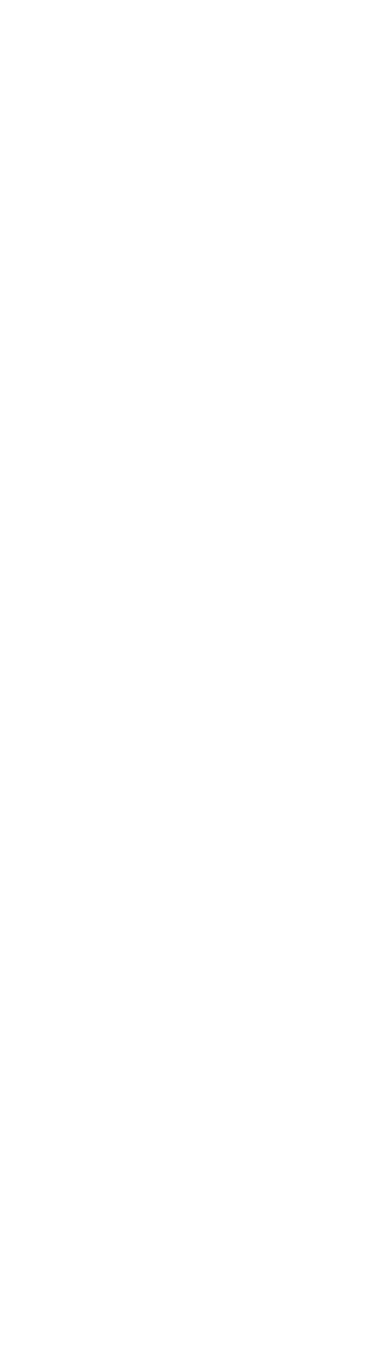
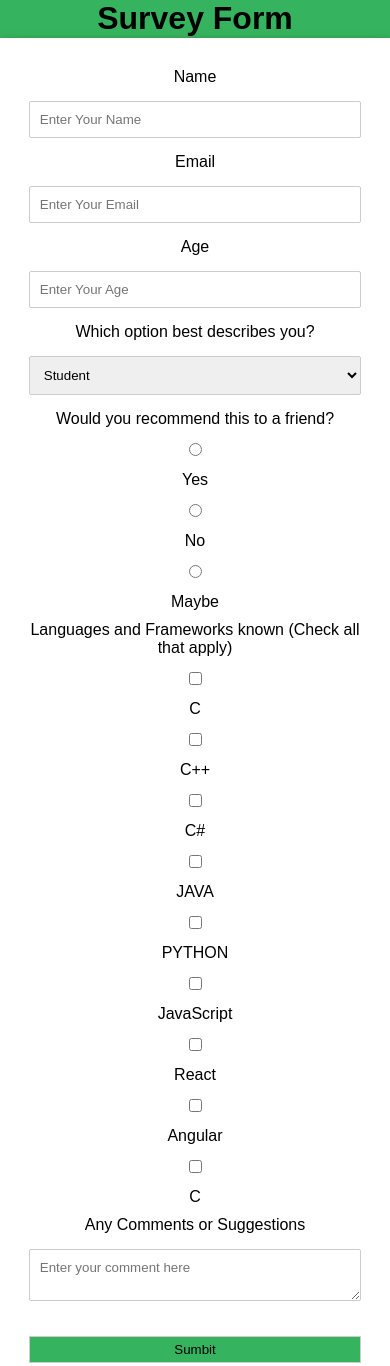
Before and after one commit to saurabhmishra1464/Survey-Form, a plain HTML site: page index.html in a window 390 px wide. Shown: the top 1366 px of the page. Before the commit the page ends 844 px from the top, so only its background shows below. Drawn offline with Linux system fonts and the light colour scheme.

Commit message:
survey form with responsiveness

```diff
--- a/index.html
+++ b/index.html
@@ -1,11 +1,76 @@
 <!DOCTYPE html>
 <html lang="en">
+
 <head>
     <meta charset="UTF-8">
     <meta name="viewport" content="width=device-width, initial-scale=1.0">
     <title>Survey Form</title>
+    <link rel="stylesheet" href="./style.css">
 </head>
+
 <body>
+    <h1>Survey Form</h1>
+    <form>
+        <div class="form-control">
+            <label><span>Name</span></label>
+            <input type="text" placeholder="Enter Your Name">
+            <label><span>Email</span></label>
+            <input type="text" placeholder="Enter Your Email">
+            <label><span>Age</span></label>
+            <input type="text" placeholder="Enter Your Age">
+            <label><span>Which option best describes you?</span></label>
+            <select name="" id="">
+                <option>Student</option>
+                <option>Teacher</option>
+            </select>
+            <div class="radio-btn-div">
+            <label><span>Would you recommend this to a friend?</span></label>
+            <label class="radio-label" for="recommed-1">
+                <input type="radio" id="recommed-1" name="recommed">Yes
+                </input>
+            </label>
+            <label class="radio-label" for="recommed-2">
+                <input type="radio" id="recommed-2" name="recommed">No
+                </input>
+            </label>
+            <label class="radio-label" for="recommed-3">
+                <input type="radio" id="recommed-3" name="recommed">Maybe
+                </input>
+            </label>
+        </div>
+            <label>Languages and Frameworks known (Check all that apply)</label>
+            <label for="checkbox-1">
+                <input type="checkbox"> C</input>
+            </label>
+            <label for="checkbox-2">
+                <input type="checkbox"> C++</input>
+            </label>
+            <label for="checkbox-3">
+                <input type="checkbox"> C#</input>
+            </label>
+            <label for="checkbox-4">
+                <input type="checkbox"> JAVA</input>
+            </label>
+            <label for="checkbox-5">
+                <input type="checkbox"> PYTHON</input>
+            </label>
+            <label for="checkbox-6">
+                <input type="checkbox"> JavaScript</input>
+            </label>
+            <label for="checkbox-7">
+                <input type="checkbox"> React</input>
+            </label>
+            <label for="checkbox-8">
+                <input type="checkbox"> Angular</input>
+            </label>
+            <label for="checkbox-9">
+                <input type="checkbox"> C</input>
+            </label>
+            <label>Any Comments or Suggestions</label>
+            <textarea placeholder="Enter your comment here"></textarea>
+    <button>Sumbit</button>
+        </form>
+    </div>
+</body>
 
-</body>
 </html>
--- a/style.css
+++ b/style.css
@@ -0,0 +1,71 @@
+
+*{
+    margin: 0;
+    padding: 0;
+    font-family: 'poppins', sans-serif;
+    box-sizing: border-box;
+}
+
+body{
+    background: #36b35e;
+    text-align: center;
+}
+
+
+form{
+    background: #fff;
+    margin: 50px auto;
+    max-width: 500px;
+    padding: 30px 20px;
+    box-shadow: 2px 5px 10px rgba(0, 0, 0, 0.5);
+}
+
+.form-control {
+text-align: left;
+margin-bottom: 5px;
+}
+
+.form-control label{
+    display: block;
+    margin-bottom: 10px;
+}
+
+.form-control input,select,textarea{
+    width: 95%;
+    margin-bottom: 10px;
+    border: 1px solid #ccc;
+    border-radius: 2px;
+    display: block;
+    padding: 10px;
+}
+
+input[type="radio"],input[type="checkbox"]{
+    display: inline-block;
+    width: auto;
+}
+
+button{
+    width: 95%;
+    padding: 5px;
+    background: #36b35e;
+    border: 1px solid #ccc;
+    margin-top: 20px;
+}
+
+@media(max-width:1100px) {
+form{
+    margin: 1px auto;
+}
+.form-control {
+    text-align: center;
+    margin-bottom: 5px;
+    }
+
+    .form-control input,select,textarea{
+margin: 15px auto;
+    }
+
+    input[type="radio"],input[type="checkbox"]{
+        display: flex;
+    }
+}
```
